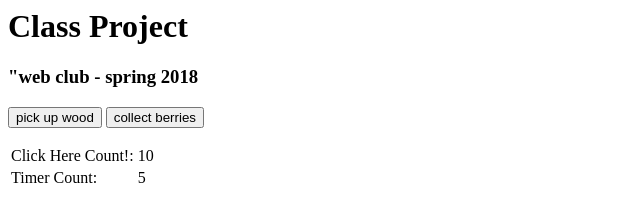
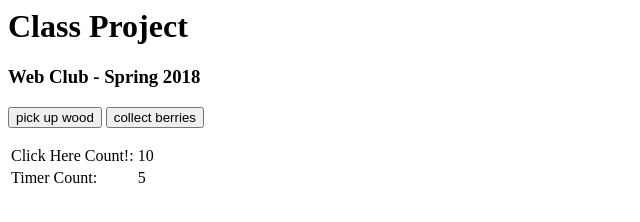
Before and after one commit to rwtsoftware/WebClub2018, a plain HTML site: page index.html in a window 1280 px wide. Shown: the full height of the page, 0-640 px from the left. Drawn offline with nearby package versions, Linux system fonts and the light colour scheme.

Commit message:
sebastian saved these changes at 2018-02-14 15:33:01

```diff
--- a/index.html
+++ b/index.html
@@ -6,7 +6,7 @@
 	</head>
 	<body>
 		<h1>Class Project</h1>
-		<h3>"web club - spring 2018</h3>
+		<h3>Web Club - Spring 2018</h3>
 		<div>
 			<form action="javascript:void(0);">
 				<button id='click-here-button'>pick up wood</button>
```
